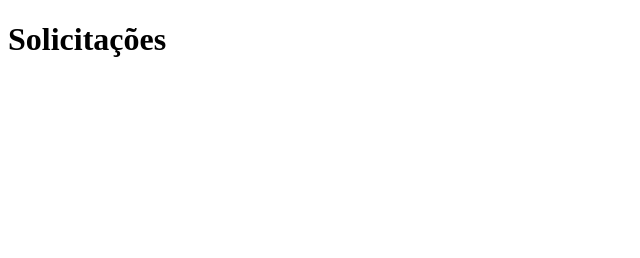
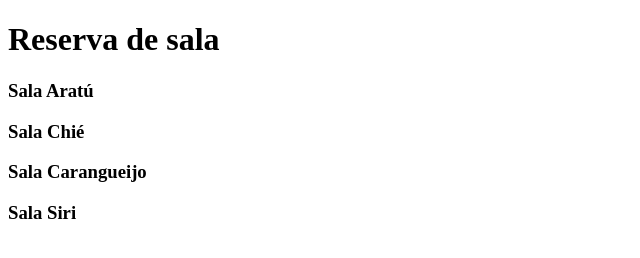
Before and after one commit to Elizabethcristina10/MangueSpace, a plain HTML site: page index.html in a window 1280 px wide. Shown: the whole page, without its empty margins (0-640 px from the left). Drawn offline with Linux system fonts and the light colour scheme.

Commit message:
em andamento

```diff
--- a/index.html
+++ b/index.html
@@ -6,6 +6,26 @@
     <title>Reservas de Sala MangueSpace</title>
 </head>
 <body>
-    <h1>Solicitações</h1>
+     <header>
+        <h1> Reserva de sala </h1>
+    </header>
+    <main class="container">
+        <section class="salas_container">
+            <div class="sala_reuniao">
+                <div class="#" id="sala aratu"></div>
+                <h3> Sala Aratú</h3>
+            </div>
+            <div class="sala_reuniao">
+                <div class="#" id="sala chie"></div>
+                <h3> Sala Chié</h3>
+            </div>
+            <div class="sala_conferencia">
+                <div class="#" id="sala carangueijo"></div>
+                <h3> Sala Carangueijo</h3>
+            </div>
+            <div class="sala_conferencia">
+                <div class="#" id="sala siri"></div>
+                <h3> Sala Siri</h3>
+            </div>
 </body>
 </html>
```
